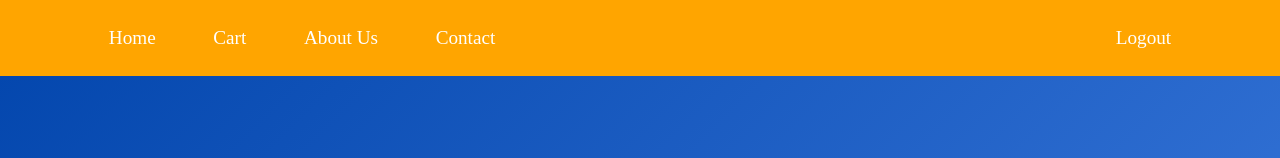
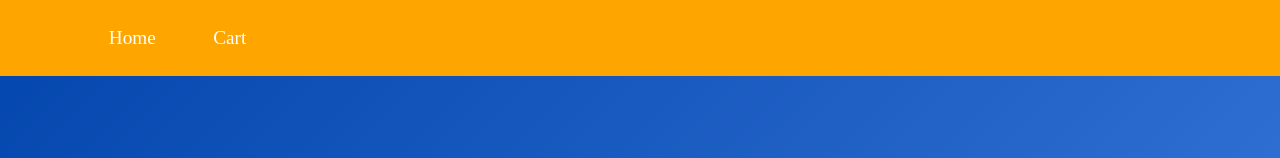
Before and after one commit to Tykoon11/StoreFront-Angular, an Angular app: page / in a window 1280 px wide. Shown: the top 158 px of the page. Built offline with nearby package versions, Linux system fonts and the light colour scheme.

Commit message:
nav update

```diff
--- a/src/app/layout/header/header.component.html
+++ b/src/app/layout/header/header.component.html
@@ -2,10 +2,5 @@
   <div class="links1">
     <p><a routerLink="/">Home</a></p>
     <p><a routerLink="/cart">Cart</a></p>
-    <p><a routerLink="#">About Us</a></p>
-    <p><a routerLink="#">Contact</a></p>
-  </div>
-  <div class="links2">
-    <p><a routerLink="#">Logout</a></p>
   </div>
 </div>
```
